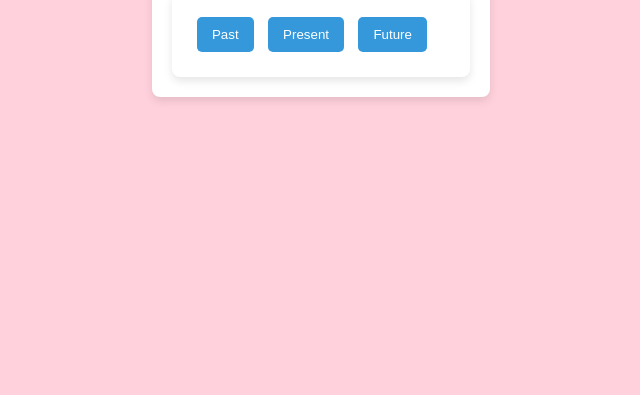
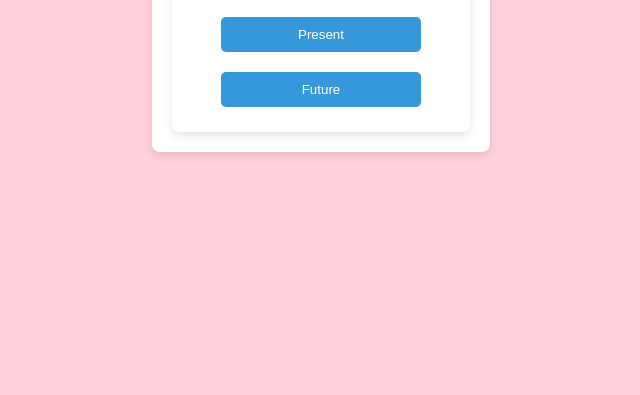
Before and after one commit to mkchitrada/SomaTense.github.io, a plain HTML site: page index.html in a window 1280 px wide. Shown: the part 405-800 px from the top of the page, without its empty margins (319-959 px from the left). Drawn offline with Linux system fonts and the light colour scheme.

Commit message:
stacked past present future buttons

```diff
--- a/index.html
+++ b/index.html
@@ -29,15 +29,24 @@
             box-shadow: 0 4px 8px rgba(0, 0, 0, 0.1);
         }
 
+        .button-container {
+            display: flex;
+            flex-direction: column;
+            align-items: center;
+            gap: 10px;
+        }
+
         button {
             background-color: #3498db;
             color: #fff;
             border: none;
             padding: 10px 15px;
-            margin: 5px;
+            margin: 5px 0;
             border-radius: 5px;
             cursor: pointer;
             transition: background-color 0.3s;
+            width: 100%;
+            max-width: 200px;
         }
 
         button:hover {
@@ -127,7 +136,7 @@
 <div>
     <h1>Tense identification</h1>
 
-    <div>
+    <div class="button-container">
         <button onclick="setTense('Past')">Past</button>
         <button onclick="setTense('Present')">Present</button>
         <button onclick="setTense('Future')">Future</button>
```
